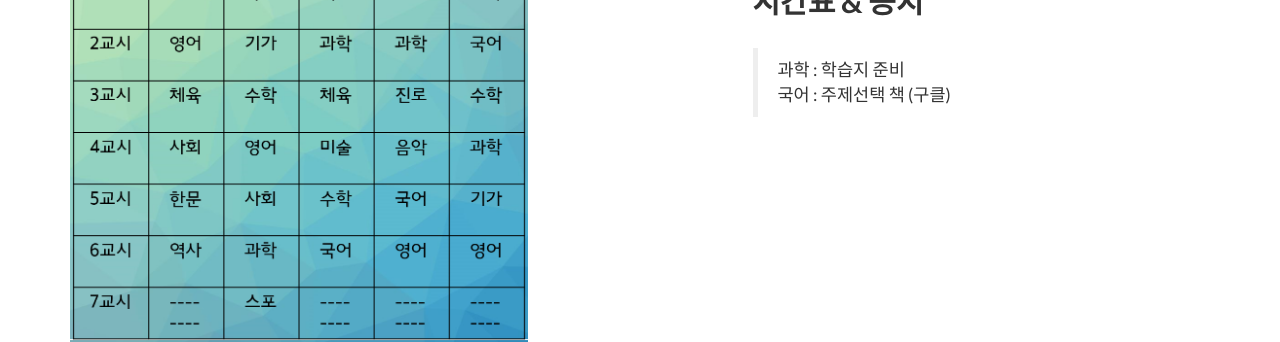
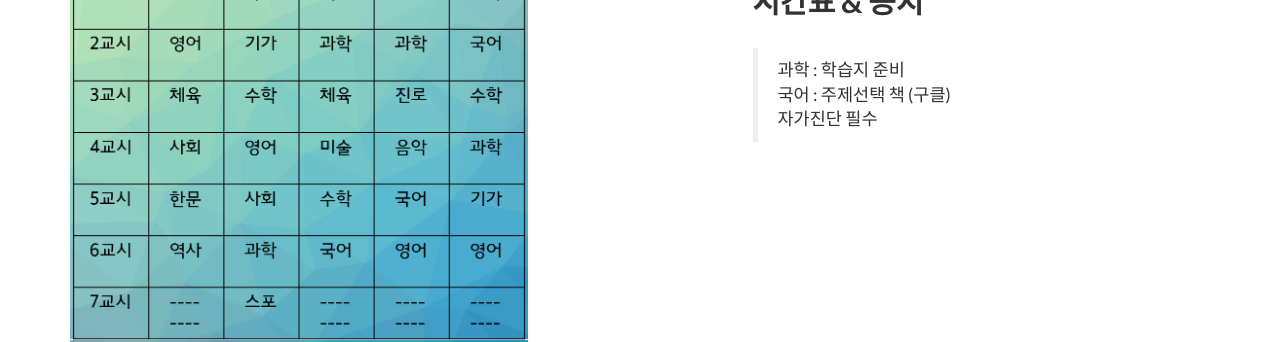
Before and after one commit to maemie0911/3-4, a Jekyll site: the page built from index.html, in a window 1280 px wide and 900 px high, scrolled down 741 px. Shown: the part 152-494 px from the top of the window. Built offline with Jekyll 4.4.1, drawn with Linux system fonts in a browser that asks for light colours; nearby versions of some CDN libraries; library files that are not in the unit come from our copies.

Commit message:
Update 2014-09-21-services-1.markdown

```diff
--- a/_posts/2014-09-21-services-1.markdown
+++ b/_posts/2014-09-21-services-1.markdown
@@ -7,3 +7,4 @@ description: |
 ---
 > 과학 : 학습지 준비
 > 국어 : 주제선택 책 (구클)
+> 자가진단 필수
```
